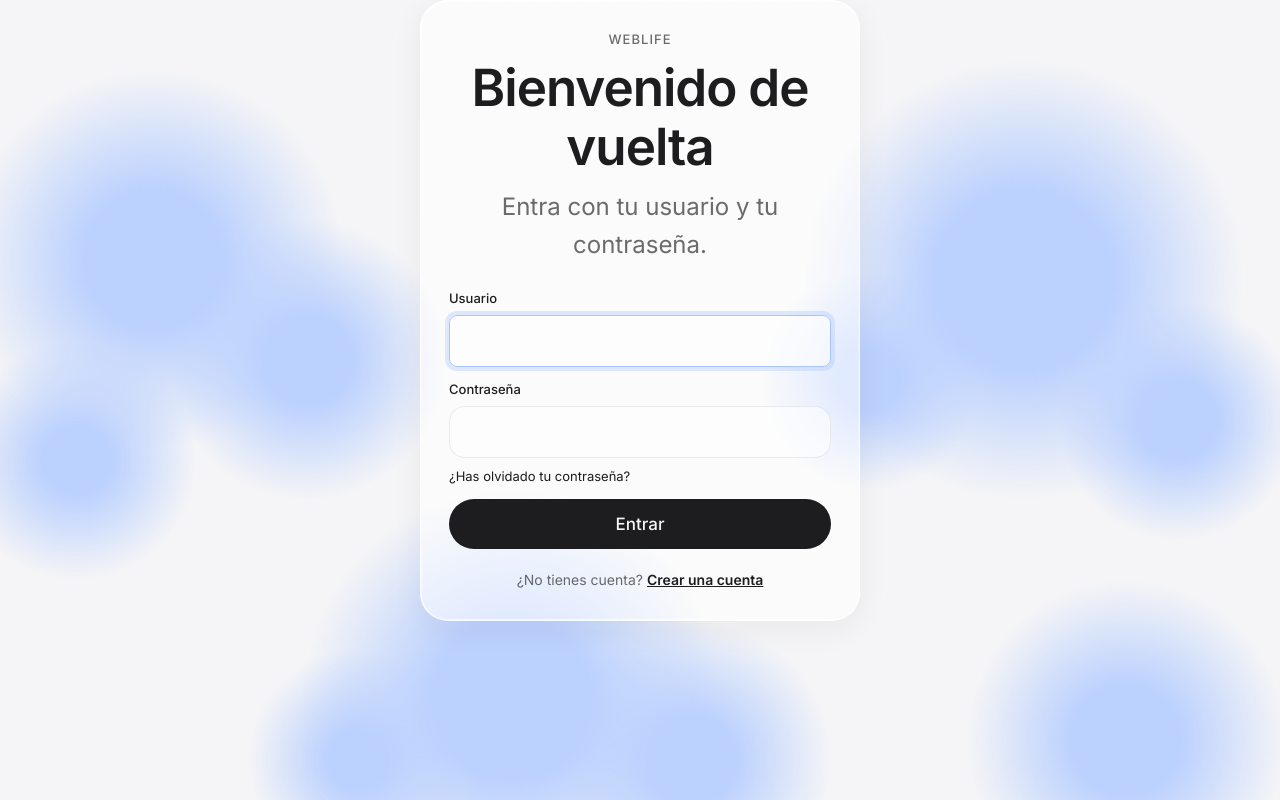
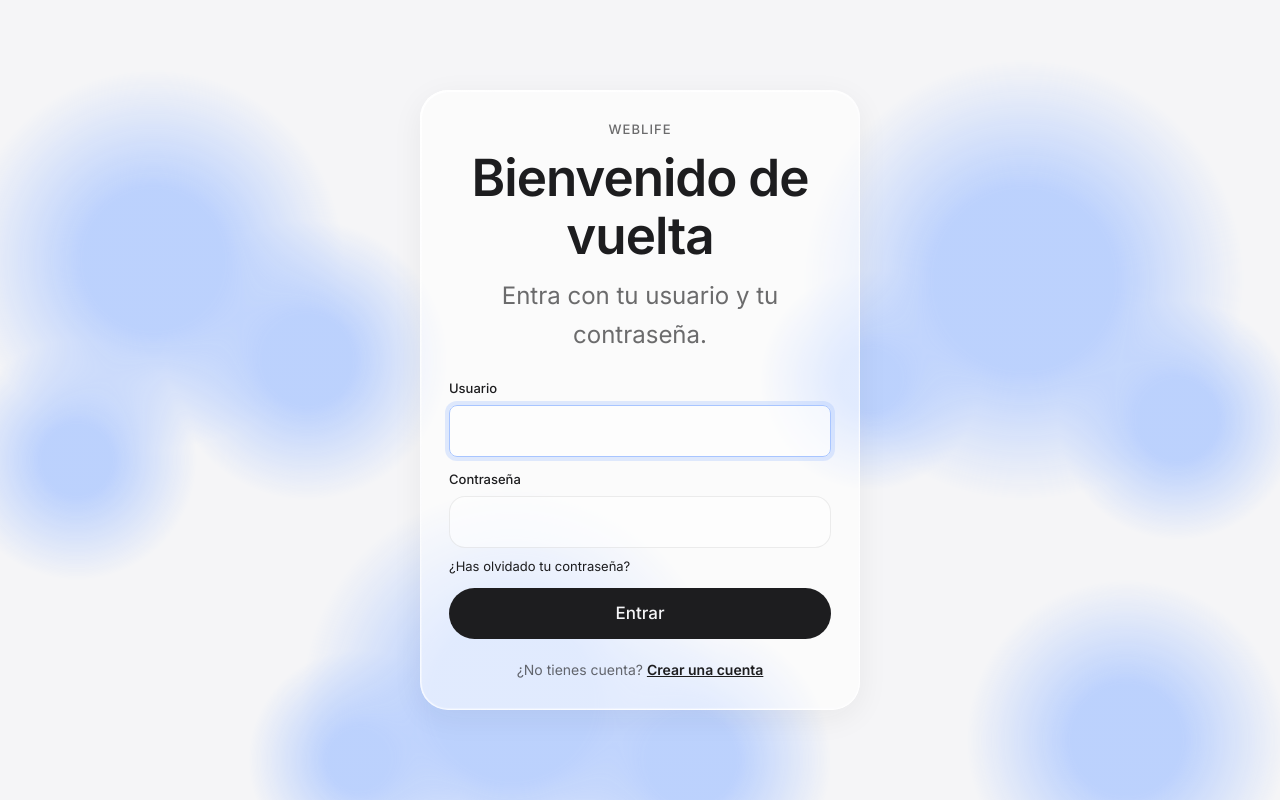
Before and after one commit to Sebasmonsalve00/weblife, a Flask app: page /entrar in a window 1280 px wide. Run offline with Flask 3, Linux system fonts and the light colour scheme.

Commit message:
Entrar: la caja va centrada en la pantalla, en el móvil y en el ordenador
También en Crear cuenta y Recuperar contraseña (si no cabe, empieza arriba).

Co-Authored-By: Claude Opus 5.5 <noreply@anthropic.com>
Claude-Session: https://claude.ai/code/session_01SmFUBy3FJfFbCj5pxnjFFT

```diff
--- a/static/estilo.css
+++ b/static/estilo.css
@@ -857,7 +857,13 @@ details summary { cursor: pointer; font-weight: 500; font-size: 14px; padding: 4
 .olvide-clave { align-self: flex-start; margin-top: 2px; font-size: 13px; color: var(--color-texto); text-decoration: none; }
 .olvide-clave:hover, .olvide-clave:focus-visible { text-decoration: underline; }
 .ayuda-campo { display: block; font-size: 13px; color: var(--texto-secundario); margin-top: 6px; }
-.entrar { max-width: 440px; margin: 15vh auto 64px; text-align: center; }
+.entrar { width: 100%; max-width: 440px; margin: 32px auto; text-align: center; }
+/* Entrar, crear cuenta y recuperar contraseña: la caja va en el centro de la pantalla
+   (de arriba abajo y de lado a lado), en el móvil y en el ordenador. Si es más alta que
+   la pantalla (crear cuenta en un móvil), empieza arriba y se baja con normalidad. */
+.tramo:has(> main > .entrar) { display: flex; flex-direction: column; }
+main:has(> .entrar) { flex: 1; display: flex; flex-direction: column; justify-content: center; padding-block: 32px; }
+main:has(> .entrar) > .entrar { margin: 0 auto; }
 .entrar form { display: flex; flex-direction: column; gap: 12px; margin-top: 24px; text-align: left; }
 
 /* ---------- Footer ---------- */
```
